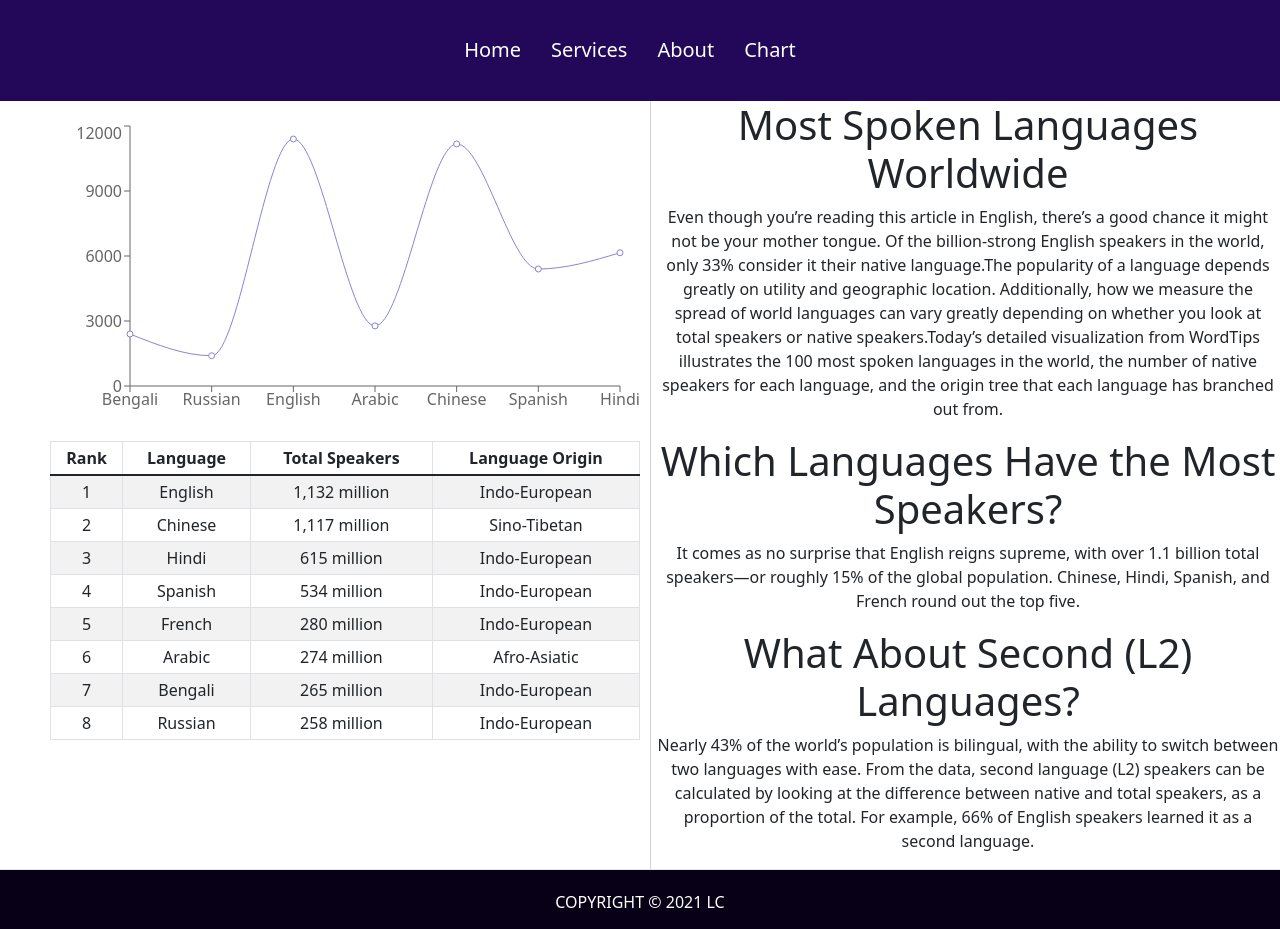
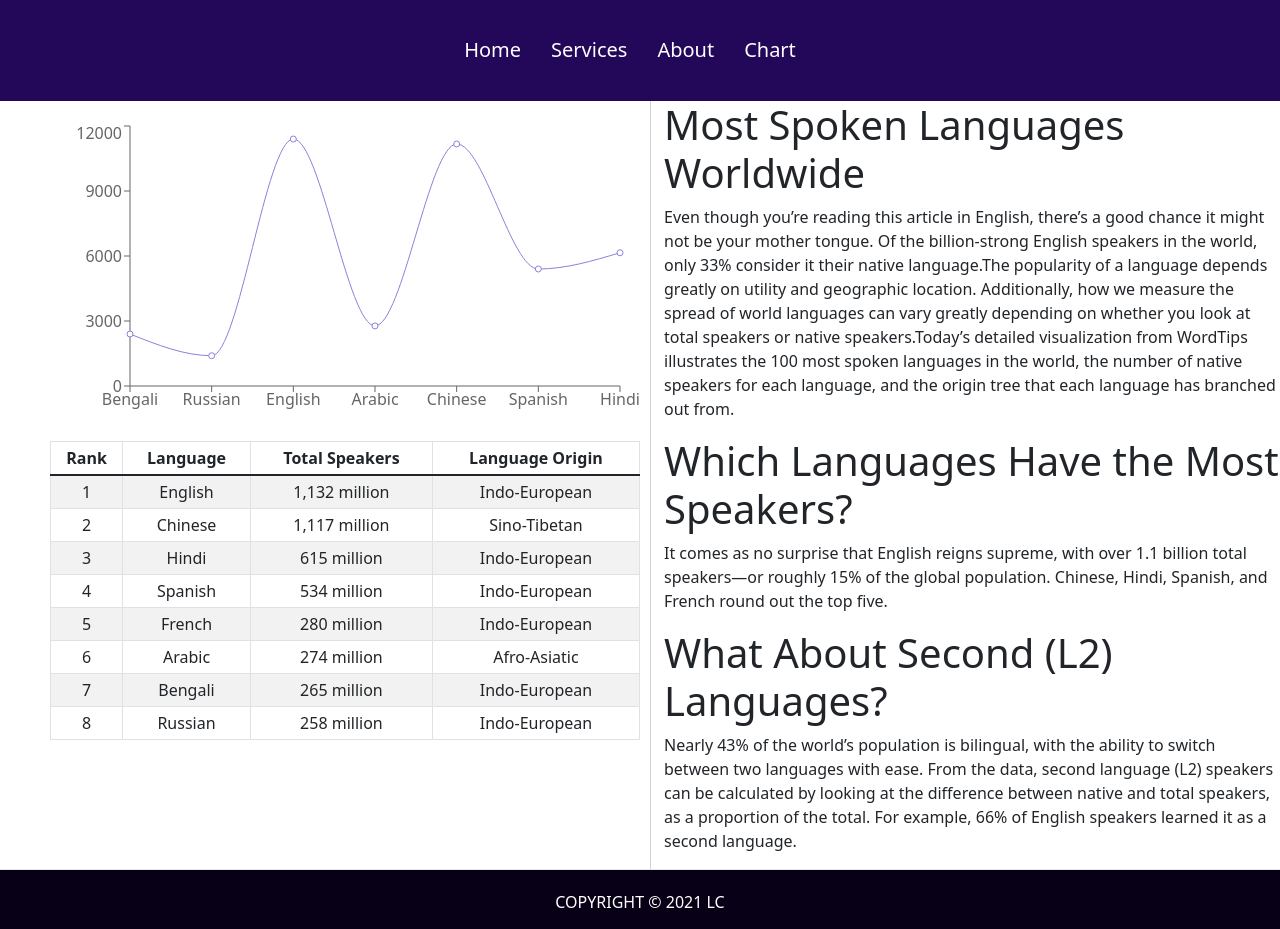
Before and after one commit to saifulislammunna/language-academy, a React (Create React App) app: page /chart in a window 1280 px wide. Built offline with nearby package versions, Linux system fonts and the light colour scheme.

Commit message:
style-added

```diff
--- a/src/components/Chart/Chart.js
+++ b/src/components/Chart/Chart.js
@@ -143,18 +143,18 @@ const  Chart = () => {
         </div>
 
 
-       <div className="chart-description">
-       <div>
+       <div className="chart-description ps-2">
+       <div className="text-start">
        <h1>Most Spoken Languages Worldwide</h1>
         <p>Even though you’re reading this article in English, there’s a good chance it might not be your mother tongue. Of the billion-strong English speakers in the world, only 33% consider it their native language.The popularity of a language depends greatly on utility and geographic location. Additionally, how we measure the spread of world languages can vary greatly depending on whether you look at total speakers or native speakers.Today’s detailed visualization from WordTips illustrates the 100 most spoken languages in the world, the number of native speakers for each language, and the origin tree that each language has branched out from.</p>
        </div>
-       <div>
+       <div className="text-start">
          <h1>Which Languages Have the Most Speakers?</h1>
          <p>It comes as no surprise that English reigns supreme, with over 1.1 billion total speakers—or roughly 15% of the global population.  Chinese, Hindi, Spanish, and French round out the top five.</p>
        </div>
-       <div>
-         <h1>What About Second (L2) Languages?</h1>
-         <p>Nearly 43% of the world’s population is bilingual, with the ability to switch between two languages with ease.
+       <div className="text-start">
+         <h1  >What About Second (L2) Languages?</h1>
+         <p  >Nearly 43% of the world’s population is bilingual, with the ability to switch between two languages with ease.
 
             From the data, second language (L2) speakers can be calculated by looking at the difference between native and total speakers, as a proportion of the total. For example, 66% of English speakers learned it as a second language.</p>
         </div>
```
